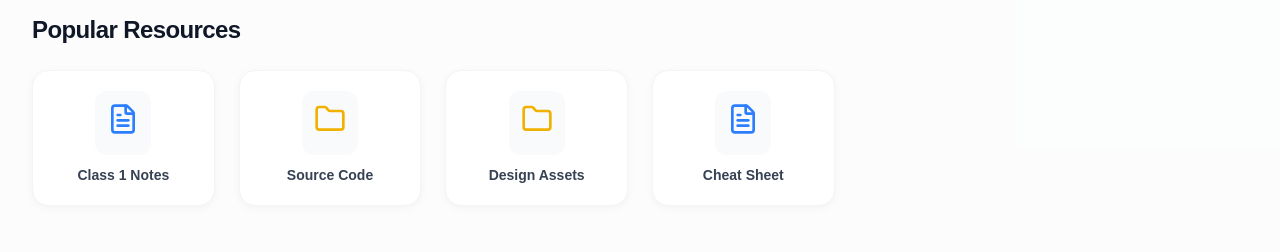
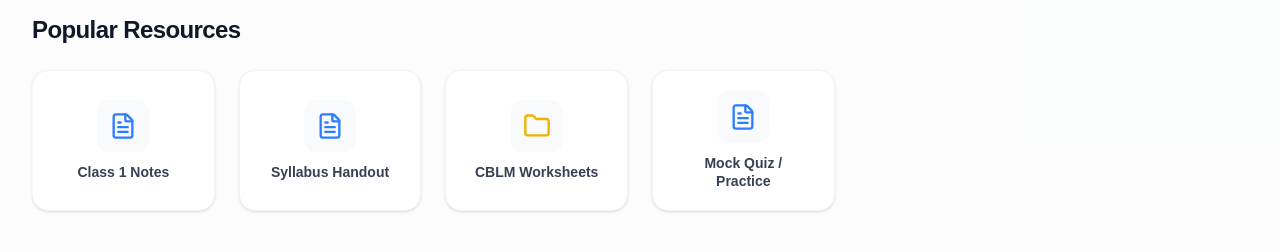
Before and after one commit to rakibhossainDev/sttc, a Next.js app: page / in a window 1280 px wide. Shown: the part 868-1120 px from the top of the page. Built offline with nearby package versions, Linux system fonts and the light colour scheme; no server answers; the database is empty.

Commit message:
design: enhanced home course cardview layout grid padding and aligned lms resource items

```diff
--- a/app/page.tsx
+++ b/app/page.tsx
@@ -17,10 +17,10 @@ export default async function Home() {
   ]);
 
   const popularResources = [
-    { id: 1, title: "Class 1 Notes", type: "pdf", icon: <FileText className="w-8 h-8 text-blue-500 mb-2" /> },
-    { id: 2, title: "Source Code", type: "folder", icon: <Folder className="w-8 h-8 text-yellow-500 mb-2" /> },
-    { id: 3, title: "Design Assets", type: "folder", icon: <Folder className="w-8 h-8 text-yellow-500 mb-2" /> },
-    { id: 4, title: "Cheat Sheet", type: "pdf", icon: <FileText className="w-8 h-8 text-blue-500 mb-2" /> },
+    { id: 1, title: "Class 1 Notes", type: "pdf", icon: <FileText className="w-7 h-7 text-blue-500" /> },
+    { id: 2, title: "Syllabus Handout", type: "pdf", icon: <FileText className="w-7 h-7 text-blue-500" /> },
+    { id: 3, title: "CBLM Worksheets", type: "folder", icon: <Folder className="w-7 h-7 text-yellow-500" /> },
+    { id: 4, title: "Mock Quiz / Practice", type: "pdf", icon: <FileText className="w-7 h-7 text-blue-500" /> },
   ];
 
   const categories = ["All", ...(dbCategories?.filter(c => c.name !== 'All').map(c => c.name) || [])];
@@ -44,13 +44,13 @@ export default async function Home() {
           <div className="flex justify-between items-center mb-6">
             <h2 className="text-2xl font-extrabold text-gray-900 tracking-tight">Popular Resources</h2>
           </div>
-          <div className="flex overflow-x-auto gap-4 pb-4 -mx-4 px-4 snap-x md:grid md:grid-cols-4 lg:grid-cols-6 md:gap-6 md:overflow-visible md:-mx-0 md:px-0 [&::-webkit-scrollbar]:hidden [-ms-overflow-style:none] [scrollbar-width:none]">
+          <div className="grid grid-cols-2 sm:grid-cols-3 md:grid-cols-4 lg:grid-cols-6 gap-4 md:gap-6">
             {popularResources.map((resource) => (
-              <div key={resource.id} className="flex-shrink-0 snap-start w-32 md:w-auto bg-white p-5 rounded-2xl shadow-[0_2px_8px_rgb(0,0,0,0.04)] border border-gray-100 flex flex-col items-center text-center transition-transform hover:-translate-y-1 hover:shadow-md cursor-pointer group">
-                <div className="p-3 bg-gray-50 rounded-xl group-hover:bg-blue-50 transition-colors duration-300 mb-3">
+              <div key={resource.id} className="bg-white p-4 md:p-5 rounded-2xl shadow-sm border border-gray-100 flex flex-col items-center justify-center text-center transition-transform hover:-translate-y-1 hover:shadow-md cursor-pointer group">
+                <div className="p-3 bg-gray-50 rounded-xl group-hover:bg-blue-50 transition-colors duration-300 mb-3 flex items-center justify-center">
                   {resource.icon}
                 </div>
-                <span className="text-sm font-bold text-gray-700 leading-tight group-hover:text-blue-600 transition-colors">
+                <span className="text-xs md:text-sm font-bold text-gray-700 leading-tight group-hover:text-blue-600 transition-colors px-1">
                   {resource.title}
                 </span>
               </div>
--- a/components/HomeCourseList.tsx
+++ b/components/HomeCourseList.tsx
@@ -44,13 +44,13 @@ export default function HomeCourseList({ popularCourses, categories }: { popular
           </Link>
         </div>
 
-        <div className="flex overflow-x-auto gap-5 pb-6 -mx-4 px-4 snap-x md:grid md:grid-cols-2 lg:grid-cols-3 md:gap-8 md:overflow-visible md:-mx-0 md:px-0 [&::-webkit-scrollbar]:hidden [-ms-overflow-style:none] [scrollbar-width:none]">
+        <div className="flex overflow-x-auto gap-5 pb-6 snap-x md:grid md:grid-cols-2 lg:grid-cols-3 md:gap-8 md:overflow-visible [&::-webkit-scrollbar]:hidden [-ms-overflow-style:none] [scrollbar-width:none]">
           {filteredCourses && filteredCourses.length > 0 ? (
             filteredCourses.map((course) => {
               const mockProgress = Math.floor(Math.random() * 60) + 10;
 
               return (
-                <Link href={`/courses/${course.id}`} key={course.id} className="min-w-[280px] shrink-0 snap-start md:min-w-0 md:w-auto block bg-white rounded-2xl shadow-[0_2px_12px_rgb(0,0,0,0.04)] border border-gray-100 hover:shadow-xl hover:-translate-y-2 transition-all duration-300 overflow-hidden group flex flex-col h-full">
+                <Link href={`/courses/${course.id}`} key={course.id} className="min-w-[280px] shrink-0 snap-start md:min-w-0 md:w-auto block bg-white rounded-2xl shadow-md border border-gray-100 hover:shadow-xl hover:-translate-y-1 transition-all duration-300 overflow-hidden group flex flex-col h-full">
 
                   {/* Card Image */}
                   <div className="h-44 w-full overflow-hidden relative bg-gray-100">
@@ -71,7 +71,7 @@ export default function HomeCourseList({ popularCourses, categories }: { popular
 
                   {/* Card Content */}
                   <div className="p-5 flex-1 flex flex-col">
-                    <h3 className="font-bold text-gray-900 text-lg leading-tight line-clamp-2 group-hover:text-blue-600 transition-colors">
+                    <h3 className="font-bold text-gray-900 text-base md:text-lg leading-tight line-clamp-2 group-hover:text-blue-600 transition-colors">
                       {course.title}
                     </h3>
                     <p className="text-sm font-medium text-gray-500 mt-2">{course.instructor_name}</p>
```
